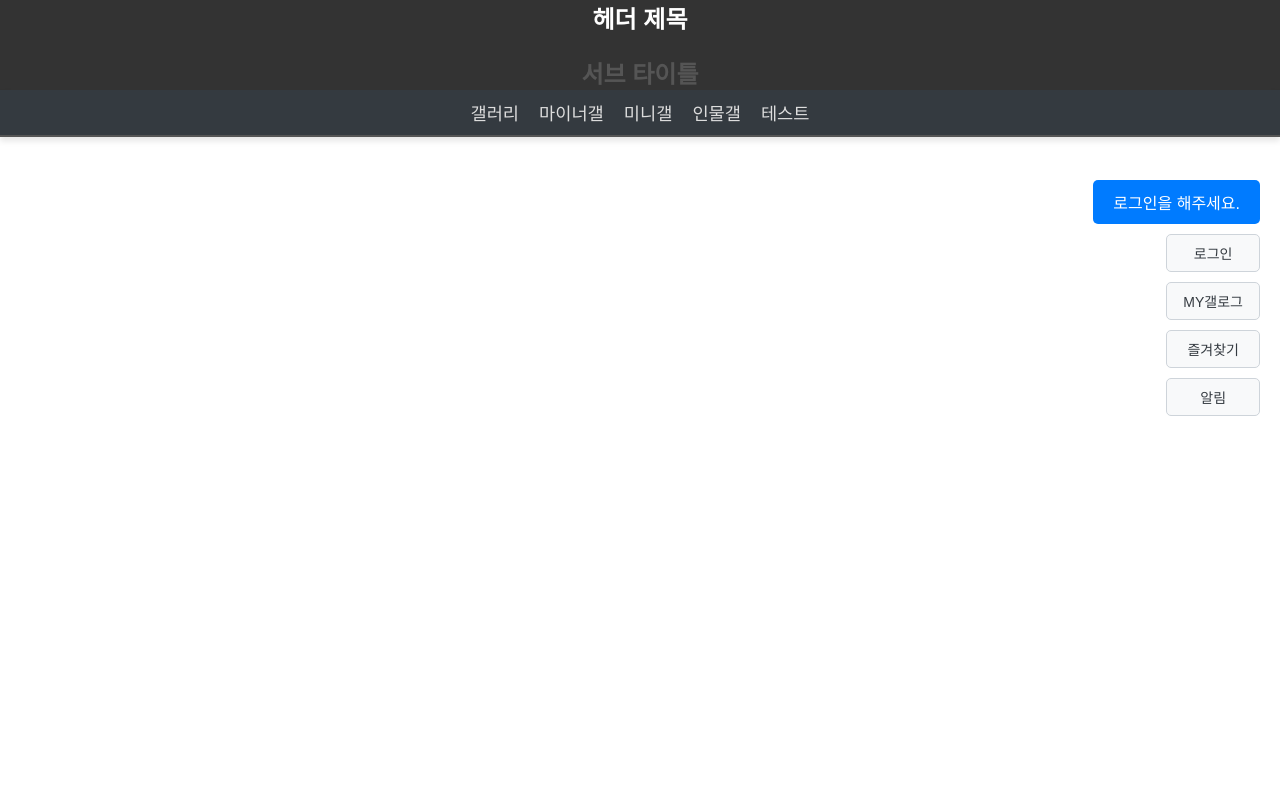
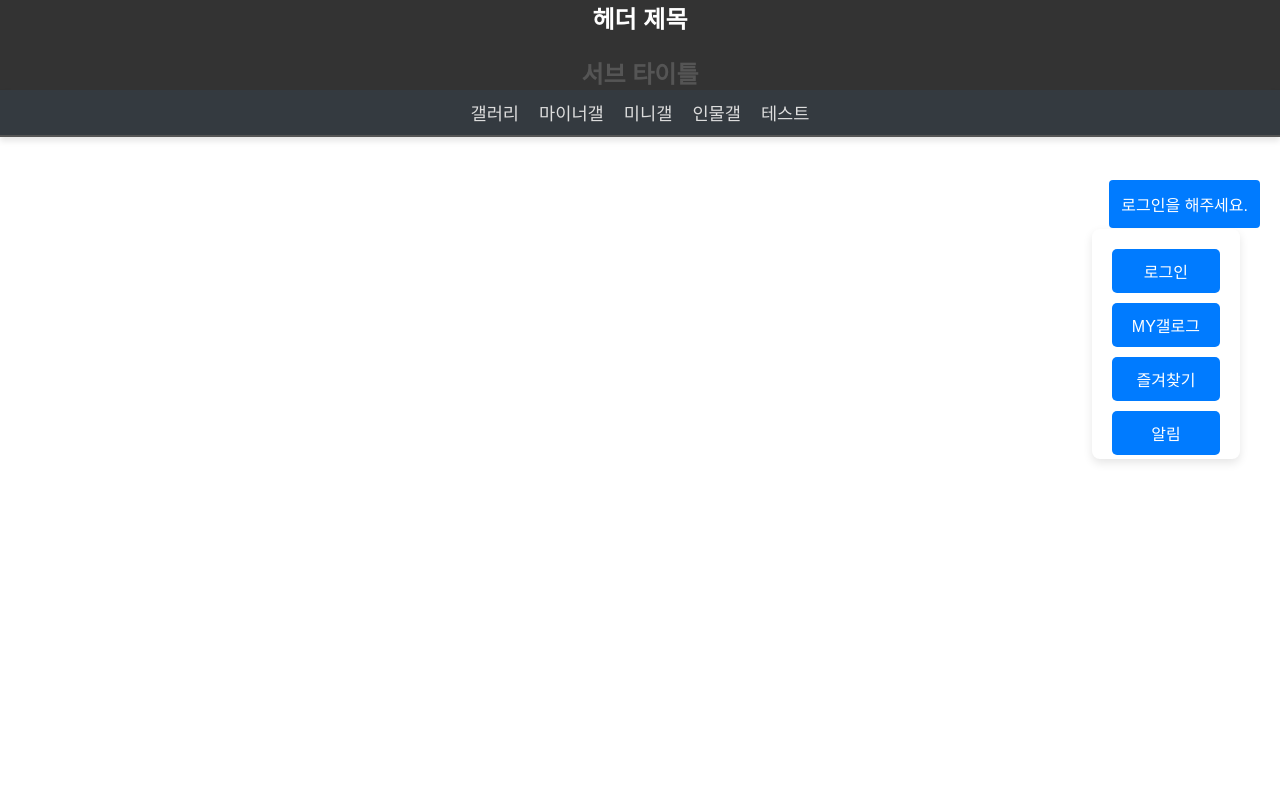
Before and after one commit to ssjsl12/BootReact, a React (Create React App) app in the folder src/main/frontend/: page / in a window 1280 px wide. Both pictures are taken after a click on the button "로그인을 해주세요.". Shown: the top 800 px of the page. Built offline with nearby package versions, Linux system fonts and the light colour scheme; no server answers.

Commit message:
[민종]  - 로그인 폼 수정

```diff
--- a/src/main/frontend/src/App.css
+++ b/src/main/frontend/src/App.css
@@ -117,41 +117,48 @@ body {
   z-index: 1000; /* 다른 요소 위에 표시 */
 }
 
-.connet-login {
+/* 로그인 창 기본 스타일 */
+.login-window {
+  position: relative; /* 부모 기준 위치 */
+  right: 20px; /* 오른쪽 정렬 */
+  top: 1px; /* 살짝 위로 위치 */
+  overflow: hidden; /* 내용이 넘치지 않도록 설정 */
+  background-color: #fff; /* 배경 흰색 */
+  box-shadow: 0px 4px 10px rgba(0, 0, 0, 0.1); /* 그림자 효과 */
+  border-radius: 8px; /* 테두리 둥글게 */
+  height: 0; /* 초기 높이를 0으로 설정 */
+  transition: height 0.3s ease-in-out, opacity 0.3s ease-in-out; /* 높이와 투명도를 부드럽게 변화 */
+  opacity: 0; /* 초기 투명도 */
+  z-index: 10; /* 우선 순위 설정 */
+}
+
+/* 로그인 창 열릴 때 */
+.login-window.open {
+  height: 230px; /* 열렸을 때 높이 */
+  opacity: 1; /* 열렸을 때 투명도 */
+}
+
+/* 로그인 옵션 스타일 */
+.login-option {
+  display: flex;
+  flex-direction: column;
+  gap: 10px; /* 버튼 사이 간격 */
+  padding: 20px; /* 내부 여백 */
+}
+
+/* 로그인 옵션 버튼 스타일 */
+.login-option button {
+  padding: 10px 20px;
+  border: none;
   background-color: #007bff;
   color: white;
-  font-size: 16px;
-  padding: 10px 20px;
-  border: none;
   border-radius: 5px;
   cursor: pointer;
-  margin-bottom: 10px;
-  transition: background-color 0.3s ease, transform 0.2s ease;
-}
+  transition: background-color 0.3s ease; /* 버튼 색상 변화 효과 */
 
-.connet-login:hover {
-  background-color: #0056b3;
-  transform: scale(1.05);
-}
-
-.login-option {
-  display: flex;
-  flex-direction: column; /* 버튼들을 세로로 배치 */
-  gap: 10px; /* 버튼 간 간격 */
-}
-
-.login-option button {
-  background-color: #f8f9fa;
-  color: #343a40;
-  font-size: 14px;
-  padding: 8px 16px;
-  border: 1px solid #ced4da;
-  border-radius: 5px;
-  cursor: pointer;
-  transition: background-color 0.3s ease, transform 0.2s ease;
 }
 
 .login-option button:hover {
-  background-color: #e9ecef;
-  transform: scale(1.05);
+  background-color: #0056b3; /* 버튼 호버 색상 */
+  transform:scale(1.05);
 }
--- a/src/main/frontend/src/App.jsx
+++ b/src/main/frontend/src/App.jsx
@@ -76,10 +76,8 @@ function App() {
                     </button>
 
                     {/* 로그인 창 토글 */}
-                {isOpen && (
-                    <div className="login-window">
+                    <div className={`login-window ${isOpen ? 'open' : ''}`}>
                         <div className="login-option">
-
                             <button
                                 className="login-action"
                                 onClick={() => {
@@ -99,12 +97,9 @@ function App() {
                             <button className="bookmark" onClick={() => navigate("/myBookmark")}>
                                 즐겨찾기
                             </button>
-                            <button className="alert-message">
-                                알림
-                            </button>
+                            <button className="alert-message">알림</button>
                         </div>
                     </div>
-                )}
                 </div>
 
                 {/* 라우팅 설정 */}
@@ -123,7 +118,7 @@ function App() {
             </section>
             {/* 푸터 */}
             <footer className="footer">
-                <p>COPYRIGHT(C) 2024 Nike, Inc, All Rights Reserved</p>
+                <p>COPYRIGHT(C) 2024 Inc, All Rights Reserved</p>
             </footer>
         </div>
     );
```
Also changed, not shown: 1 other file (tests, documents, lock files or other folders). Lines whose indentation alone changed are shown as unchanged.
